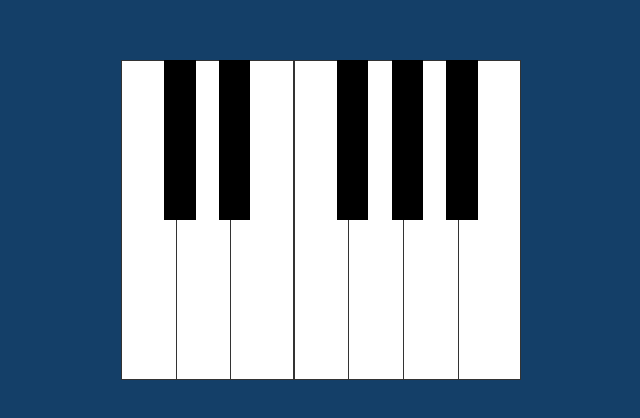
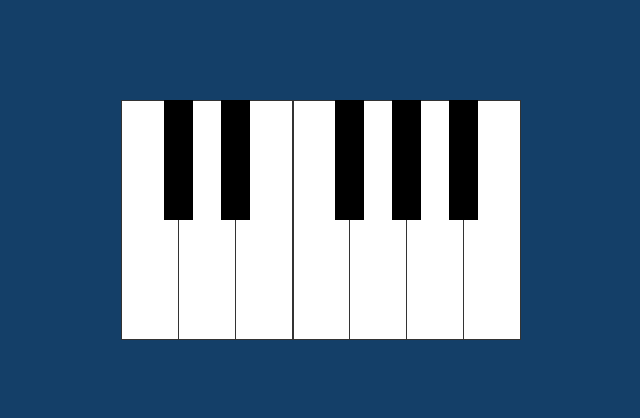
Before and after one commit to Shahriar-Shadhin/Piano, a plain HTML site: page index.html in a window 1280 px wide. Shown: the part 180-598 px from the top of the page, without its empty margins (319-959 px from the left). Drawn offline with Linux system fonts and the light colour scheme.

Commit message:
Update style.css

```diff
--- a/style.css
+++ b/style.css
@@ -22,7 +22,7 @@ body{
 }
 
 .white{
-    --width: 80px;
+    --width: 60px;
 
     background-color: white;
     border: 1px solid #333;
@@ -31,7 +31,7 @@ body{
     background-color: #ccc;
 }
 .black{
-    --width: 40px;
+    --width: 30px;
 
     background-color: black;
     margin-left: calc(var(--width) / -2);
```
